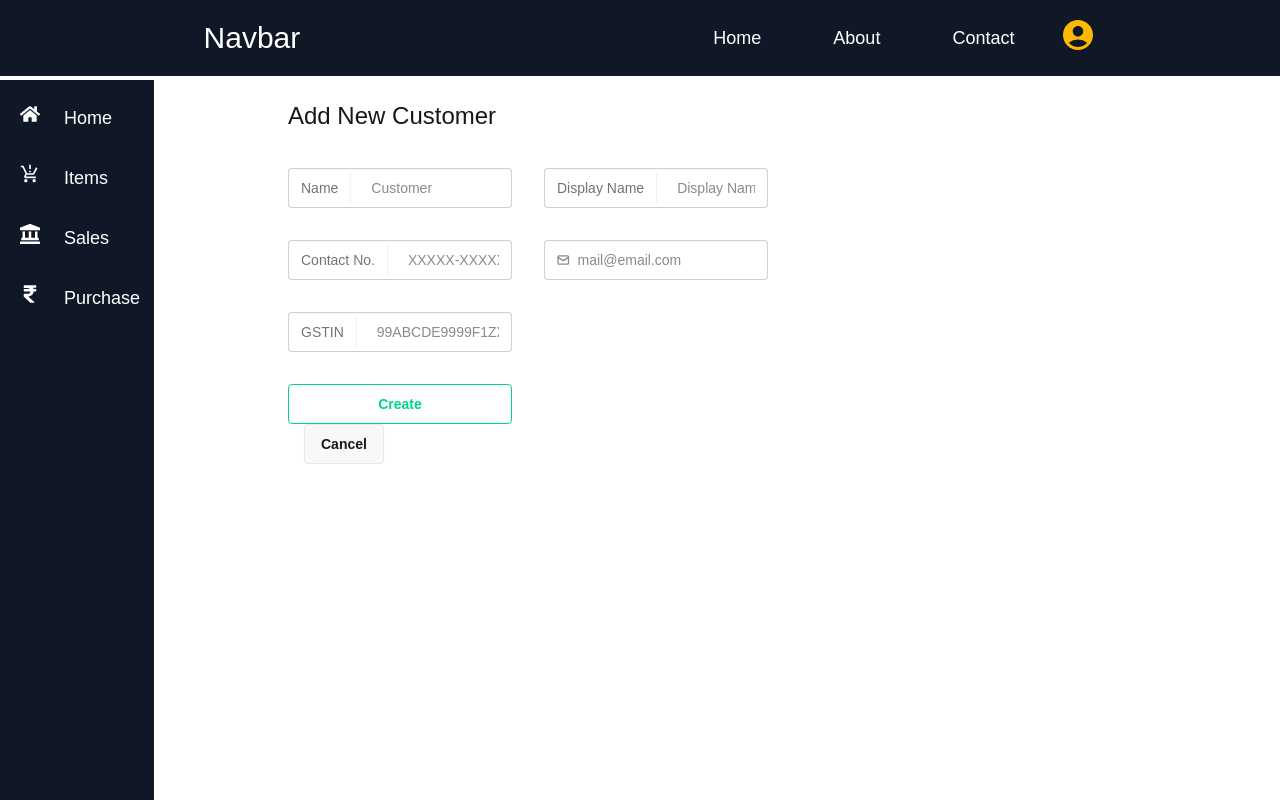
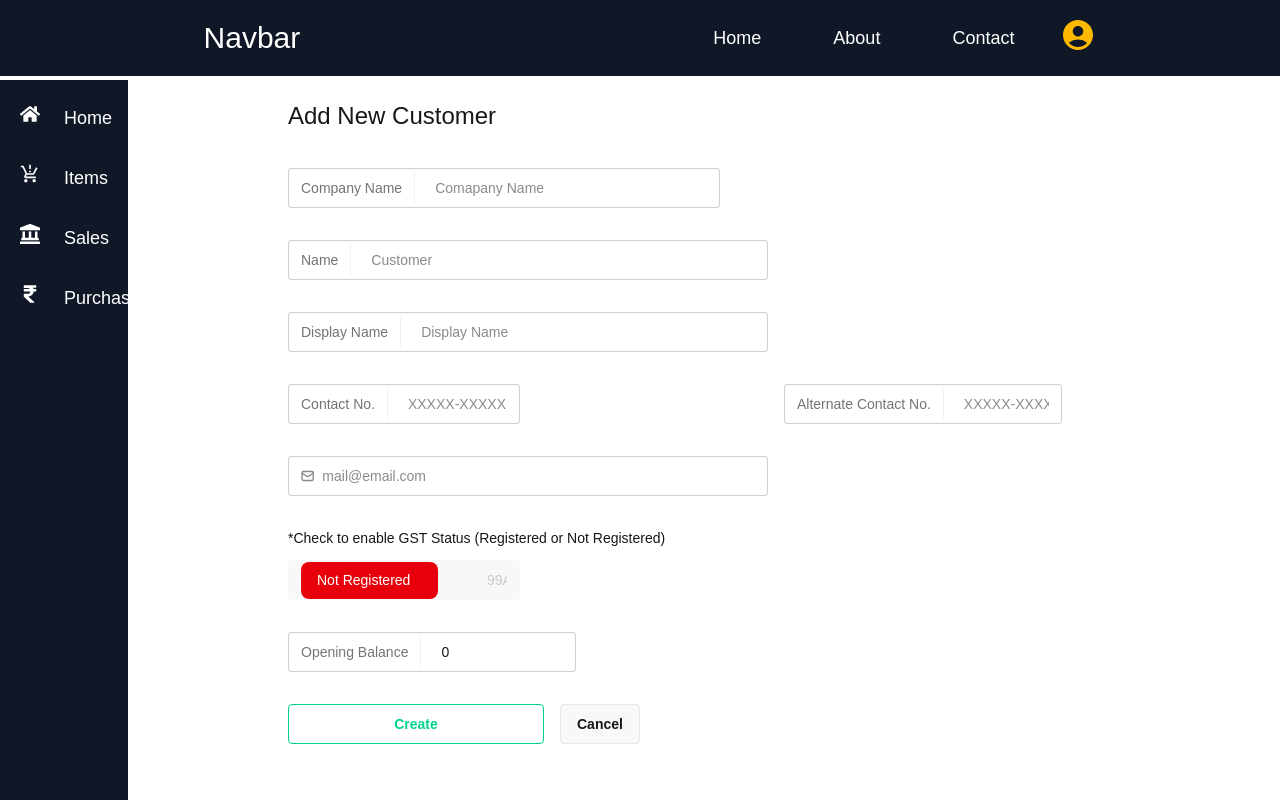
Before and after one commit to unhingedcargo/fintech_frontend, a Next.js app: page /customer/create-new in a window 1280 px wide. Built offline with nearby package versions, Linux system fonts and the light colour scheme.

Commit message:
Customer Creation

```diff
--- a/src/app/customer/create-new/page.jsx
+++ b/src/app/customer/create-new/page.jsx
@@ -1,13 +1,40 @@
 "use client"
 import Link from 'next/link';
-import React from 'react';
+import React, { useState } from 'react';
 import Sidebar from '@/components/Sidebar';
 
 export default function NewCustomer() {
+  const [gstStatus, setGSTStatus] = useState(false);
+  const [customer, setCustomer] = useState({
+    "acc_type" : "Sales",
+    "type_of_contact" : "Customer",
+    "company_name" : "",
+    "name" : "",
+    "display_name" : "",
+    "contact" : "",
+    "alt_contact" : "",
+    "email" : "",
+    "taxable" : false,
+    "gstin" : "",
+    "opening_balance" : 0.0
+  });
 
-  const getData = () => {
-    console.log("Create Button Clicked");
+  const handleGSTStatus = (e) => {
+    // let gstInput = document.getElementById("gstInput")
+    setGSTStatus(e.target.checked);
+    // e.target.checked?
+
   }
+
+  // const handleGSTInput = (e) => {
+  //   gstStatus?null:setCustomer((prev) => ({...prev, "gstin":""}))
+  // }
+
+  const saveCustomer = () => {
+    console.log(customer);
+  }
+
+
 
   return (
     <>
@@ -41,30 +68,49 @@ export default function NewCustomer() {
                 </tr>
               </tbody>
             </table> */}
-          <div className="grid grid-cols-2 gap-8 w-[50%] mt-5">
-              <div>
-                <label className="input">
+
+            <div className="grid grid-cols-2 gap-8 mt-5">
+                <div className='col-span-2'>
+                  <label className="input w-[45%]">
+                    <span className="label">Company Name</span>
+                    <input tabIndex={0} type="text" placeholder="Comapany Name"
+                    onChange={(e) => setCustomer((prev) => ({...prev, "company_name":e.target.value}))}/>
+                  </label>
+                </div>
+
+                <div className='col-span-2'>
+                  <label className="input w-[50%]">
                     <span className="label">Name</span>
-                  <input tabIndex={0} type="text" placeholder="Customer" required/>
+                    <input tabIndex={0} type="text" placeholder="Customer"
+                    onChange={(e) => setCustomer((prev) => ({...prev, "name":e.target.value}))}/>
+                  </label>
+                </div>
+
+                <div className='col-span-2'>
+                  <label className="input w-[50%]">
+                    <span className="label">Display Name</span>
+                    <input type="text" placeholder="Display Name"
+                    onChange={(e) => setCustomer((prev) => ({...prev, "display_name":e.target.value}))}/>
                   </label>
                 </div>
 
                 <div>
-                <label className="input">
-                  <span className="label">Display Name</span>
-                  <input type="text" placeholder="Display Name" required />
+                  <label className="input w-[50%]">
+                    <span className="label">Contact No.</span>
+                    <input type="text" placeholder="XXXXX-XXXXX"
+                    onChange={(e) => setCustomer((prev) => ({...prev, "contact":e.target.value}))}/>
+                  </label>
+                </div>
+                <div>
+                  <label className="input w-[60%]">
+                    <span className="label">Alternate Contact No.</span>
+                    <input type="text" placeholder="XXXXX-XXXXX"
+                    onChange={(e) => setCustomer((prev) => ({...prev, "alt_contact":e.target.value}))}/>
                   </label>
                 </div>
 
-              <div>
-                <label className="input">
-                  <span className="label">Contact No.</span>
-                  <input type="text" placeholder="XXXXX-XXXXX" required />
-                </label>
-              </div>
-
-              <div>
-                <label className="input validator">
+                <div className='col-span-2'>
+                  <label className="input validator w-[50%]">
                     <svg className="h-[1em] opacity-50" xmlns="http://www.w3.org/2000/svg" viewBox="0 0 24 24">
                       <g
                         strokeLinejoin="round"
@@ -77,23 +123,45 @@ export default function NewCustomer() {
                         <path d="m22 7-8.97 5.7a1.94 1.94 0 0 1-2.06 0L2 7"></path>
                       </g>
                     </svg>
-                  <input type="email" placeholder="mail@email.com" required />
+                    <input type="email" placeholder="mail@email.com"
+                    onChange={(e) => setCustomer((prev) => ({...prev, "email":e.target.value}))}/>
                   </label>
                   <div className="validator-hint hidden">Enter valid email address</div>
                 </div>
 
+                <div className='col-span-2 -mb-7'>
+                  <p className='text-sm'>*Check to enable GST Status (Registered or Not Registered)</p>
+                </div>
+
                 <div>
-                <label className="input">
-                  <span className="label">GSTIN</span>
-                  <input type="text" placeholder="99ABCDE9999F1ZX" />
+                  <label className="input w-[50%]">
+                    {/* <span className="label">GSTIN</span> */}
+                    <span className='label'>
+                      <label className="swap pe-4">
+                        <input type="checkbox" checked={gstStatus} onChange={handleGSTStatus}/>
+                        <div className="swap-on bg-green-400 rounded-lg text-black font-bold py-2 px-4">GST Registered</div>
+                        <div className="swap-off bg-red-600 rounded-lg text-white font-medium py-2 px-4">Not Registered</div>
+                      </label>
+                    </span>
+                    <input type="text" placeholder="99ABCDE9999F1ZX" disabled={!gstStatus}
+                     />
                   </label>
                 </div>
 
                 <div></div>
+                {/* <div></div> */}
+
+                <div className='col-span-2'>
+                  <label className="input w-[30%]">
+                    <span className="label">Opening Balance</span>
+                    <input type="text" defaultValue={0.00}
+                    onChange={(e) => setCustomer((prev) => ({...prev, "opening_balance":e.target.value}))}/>
+                  </label>
+                </div>
 
                 <div>
-                <button className='btn btn-wide btn-outline btn-success' onClick={getData}>Create</button>
-                <button className='btn btn-ouline ms-4'>Cancel</button>
+                  <button className='btn btn-wide btn-outline btn-success' onClick={saveCustomer}>Create</button>
+                  <button className='btn btn-ouline ms-4' onClick={()=>{window.location.reload()}}>Cancel</button>
                 </div>
 
 
--- a/src/app/estimate/create-new/page.jsx
+++ b/src/app/estimate/create-new/page.jsx
@@ -1,6 +1,6 @@
 "use client"
 import Link from 'next/link';
-import React, {useState} from 'react';
+import React, {useEffect, useState} from 'react';
 import Sidebar from '@/components/Sidebar';
 import { MdKeyboardBackspace } from "react-icons/md";
 import DatePicker from 'react-datepicker';
@@ -8,24 +8,68 @@ import 'react-datepicker/dist/react-datepicker.css';
 
 
 export default function CreateEstimate() {
+  const [selectDate, setDate] = useState(new Date());
+  const [jobno, setJobno] = useState("");
+  const [custID, setCustID] = useState("");
+  const [grandtotal, setgrandtotal] = useState();
+  const [advance, setAdvance] = useState(0);
+  const [discount, setDiscount] = useState(0);
 
-  const [selectDate, setDate] = useState(new Date());
+  useEffect(() => {
+    const URI = "http://localhost:8000/api/nextjobno"
+    const nextjob = async () => {
+      try{
+        const res = await fetch(URI);
+        if (!res.ok) throw new Error("Failed to fetch");
+        const data = await res.json();
+        setJobno(data);
+      } catch (err) {
+        console.error(err);
+      }
+    };
+    nextjob();
+  }, [])
 
+  const [orders, setOrders] = useState([
+    { id: Date.now(), item: "", desc: "", qty: 1, rate: 0, tax_rate: 0 },
+  ]);
+
+
+// Handle input changes
+  const handleOrderChange = (id, field, value) => {
+    setOrders(
+      orders.map((order) =>
+        order.id === id ? { ...order, [field]: value } : order
+      )
+    );
+  };
+
+  // Add new row
   const addRow = () => {
-    let table = document.getElementById('item-table');
-    const lastRow = table.querySelector('tbody tr:last-child');
-    const newRow = document.createElement('tr');
+    setOrders([
+      ...orders,
+      { id: Date.now(), item: "", desc: "", qty: 1, rate: 0, tax_rate: 0 },
+    ]);
+  };
+//   const addNewRow = () => {
+//     let table = document.getElementById('item-table');
+//     const lastRow = table.querySelector('tbody tr:last-child');
+//     const newRow = document.createElement('tr');
 
-    newRow.innerHTML = lastRow.innerHTML;
+//     newRow.innerHTML = lastRow.innerHTML;
 
-    table.querySelector('tbody').appendChild(newRow);
+//     table.querySelector('tbody').appendChild(newRow);
 
-    console.log(newRow.innerHTML)
-}
+// }
 
-  // const deleteRow = () => {
+   // Delete row by id
+  const deleteRow = (id) => {
+    setOrders(orders.filter((order) => order.id !== id));
+  };
 
-  // }
+  const clearAll = () => {
+    window.location.reload();
+  };
 
 
 
@@ -43,7 +87,7 @@ export default function CreateEstimate() {
           </div>
           {/* Card starts from here */}
           <div className="card w-full px-15 pt-5 mt-5 bg-base-100 card-md shadow-sm">
-            <div className="card-body w-[70%]">
+            <div className="card-body w-[80%]">
               {/* grid starts */}
               <div className="grid grid-cols-12 gap-6">
                 <div className='col-span-6'>
@@ -63,7 +107,7 @@ export default function CreateEstimate() {
                 <div className="col-span-4 mt-5">
                   <label className="input w-[90%]">
                     <span className="label">Estimate Number</span>
-                    <input type="text" maxLength={5}/>
+                    <input type="text" maxLength={5} value={jobno} readOnly/>
                   </label>
                 </div>
 
@@ -85,10 +129,10 @@ export default function CreateEstimate() {
                 <div className="col-span-8"></div>
 
                 {/* Item Table Starts */}
-                <div className="col-span-12 mt-8" id='item-table'>
+                <div className="col-span-12 mt-8">
                   <h3 className='text-lg text-center border-t-2 border-b-2 py-2'>Item Table</h3>
 
-                  <table className="min-w-full border border-collapse border-blue-400 text-lg mt-4">
+                  <table className="min-w-full border border-collapse border-blue-400 text-lg mt-4" id='item-table'>
                     <thead className='bg-blue-950'>
                       <tr className='text-base'>
                         {/* <th className='border-2 border-blue-400 px-4 py-3 font-normal w-[02%]'>#</th> */}
@@ -101,10 +145,12 @@ export default function CreateEstimate() {
                       </tr>
                     </thead>
                     <tbody>
-                      <tr className='text-base' id='item-row'>
+                      {orders.map((order) => (
+                      <tr className='text-base' key={order.id}>
                         {/* <td className='border-2 border-blue-400 px-4 py-4'>1</td> */}
                         <td className='border-2 border-blue-400 px-4 py-4'>
-                          <input type="text" className='input border-2 border-gray-600 h-8 rounded-md w-full' list='products' />
+                          <input type="text" className='input border-2 border-gray-600 h-8 rounded-md w-full' list='products'
+                          onChange={(e) => handleOrderChange(order.id, "item", e.target.value) } />
                           <datalist id='products'>
                             <option value="Visiting Cards"></option>
                             <option value="Bill Book"></option>
@@ -140,11 +186,12 @@ export default function CreateEstimate() {
                         </td>
 
                         <td className='align-top pt-3'>
-                          <button className="btn btn-ghost" onClick={addRow}>X</button>
+                          <button className="btn btn-ghost" onClick={() => deleteRow(order.id)}>X</button>
                           <button className="btn btn-ghost">:</button>
                         </td>
 
                       </tr>
+                      ))}
                     </tbody>
                   </table>
                 </div> {/* table ends here */}
@@ -153,6 +200,7 @@ export default function CreateEstimate() {
 
               <div className="justify-start card-actions mt-5">
                 <button className="btn btn-primary" onClick={addRow}>Add Row</button>
+                <button className="btn btn-primary" onClick={clearAll}>Clear</button>
               </div>
 
             <div className="grid grid-cols-12 gap-6">
--- a/src/app/estimate/page.jsx
+++ b/src/app/estimate/page.jsx
@@ -49,9 +49,10 @@ export default function EstimatePage() {
             <thead className='bg-blue-950'>
               <tr className=''>
                 <th className='border-2 border-blue-400 font-normal px-4 py-3 w-[5%]'>#</th>
-                <th className='border-2 border-blue-400 font-normal px-4 py-3 w-[15%]'>Date</th>
+                <th className='border-2 border-blue-400 font-normal px-4 py-3 w-[10%]'>Estimate No.</th>
+                <th className='border-2 border-blue-400 font-normal px-4 py-3 w-[10%]'>Date</th>
                 <th className='border-2 border-blue-400 font-normal px-4 py-3 w-[20%]'>Customer</th>
-                <th className='border-2 border-blue-400 font-normal px-4 py-3 w-[20%]'>Contact</th>
+                <th className='border-2 border-blue-400 font-normal px-4 py-3 w-[15%]'>Contact</th>
                 <th className='border-2 border-blue-400 font-normal px-4 py-3 w-[10%]'>Value</th>
                 <th className='border-2 border-blue-400 font-normal px-4 py-3 w-[10%]'>Outstanding</th>
                 <th className='border-2 border-blue-400 font-normal px-4 py-3 w-[10%]'>Status</th>
@@ -61,9 +62,10 @@ export default function EstimatePage() {
             </thead>
             <tbody>
               {estimates.map((row,index) => (
-                <tr key={index+1} className='cursor-pointer' onClick={() => router.push(`/estimates/${row.jobno}`)}>
-                  <td className='border-2 border-blue-400 font-normal px-4 py-2 w-[5%]'>{index+1}</td>
-                  <td className='border-2 border-blue-400 font-normal px-4 py-2 w-[15%] text-center'>{row.job_date}</td>
+                <tr key={index+1} className='cursor-pointer' onClick={() => router.push(`/estimate/${row.jobno}`)}>
+                  <td className='border-2 border-blue-400 font-normal px-4 py-2 w-[5%] text-center'>{index+1}</td>
+                  <td className='border-2 border-blue-400 font-normal px-4 py-2 w-[10%] text-center'>{row.jobno}</td>
+                  <td className='border-2 border-blue-400 font-normal px-4 py-2 w-[10%] text-center'>{row.job_date}</td>
                   <td className='border-2 border-blue-400 font-normal px-4 py-2 w-[20%]'>{row.cust_id}</td>
                   <td className='border-2 border-blue-400 font-normal px-4 py-2 w-[20%]'>{row.cust_id}</td>
                   <td className='border-2 border-blue-400 font-normal px-4 py-2 w-[10%] text-right'>{row.grandtotal}</td>
--- a/src/components/Sidebar.jsx
+++ b/src/components/Sidebar.jsx
@@ -16,7 +16,7 @@ export default function Sidebar() {
         // Conditional class based on isOpen
         // state to control width and visibility
         className={`bg-gray-900 text-white
-                    fixed w-[12%] h-screen transition-all overflow-y-auto
+                    fixed w-[10%] h-screen transition-all overflow-y-auto
                     duration-300 z-10`}>
         {/* Sidebar content */}
         <div className="flex flex-col items-start ps-5">
```
Lines whose indentation alone changed are shown as unchanged.
